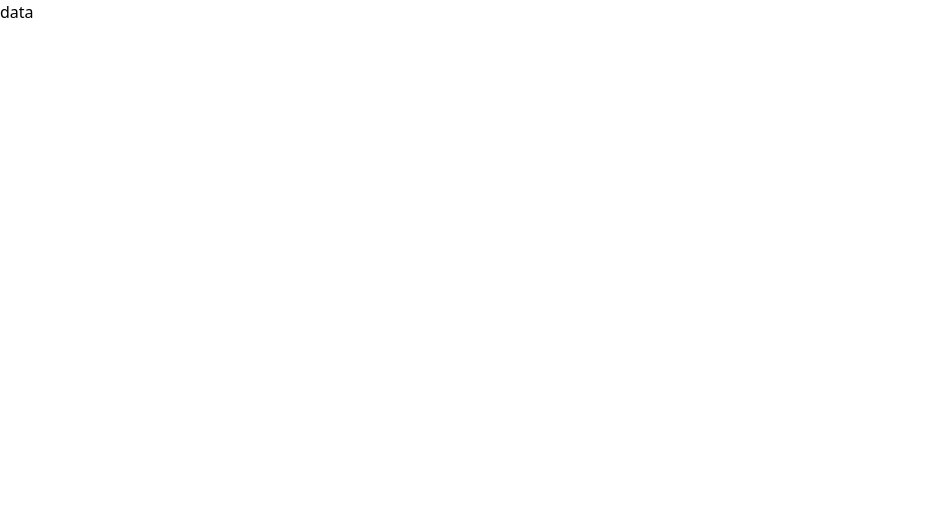
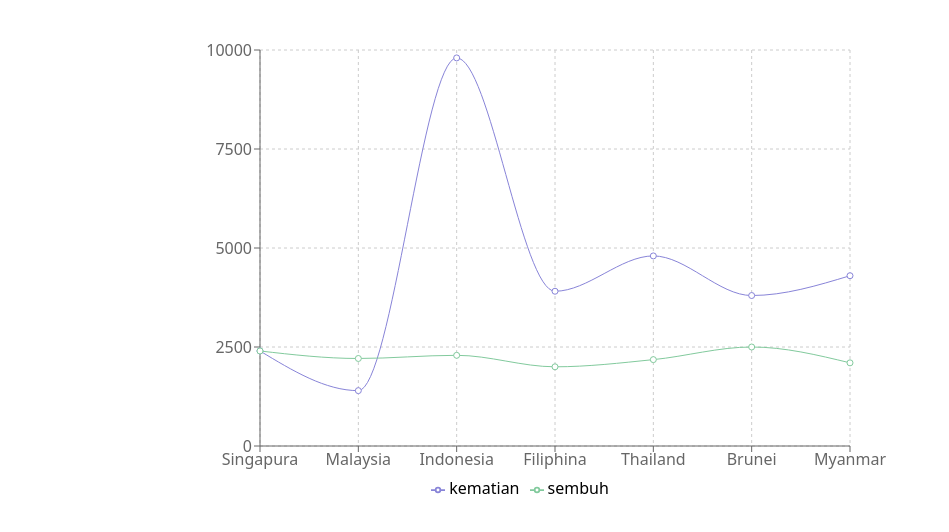
Before and after one commit to uyyoq/Kabar-Covid, a Next.js app: page /graphic in a window 1280 px wide. Shown: the top 532 px of the page, without its empty margins (0-949 px from the left). Built offline with nearby package versions, Linux system fonts and the light colour scheme.

Commit message:
add charts

```diff
--- a/pages/graphic.js
+++ b/pages/graphic.js
@@ -1,9 +1,50 @@
+import {
+  LineChart, Line, XAxis, YAxis, CartesianGrid, Tooltip, Legend,
+} from 'recharts';
 
+const data = [
+  {
+   negara:'Singapura',kematian: 2400, sembuh: 2400,
+  },
+  {
+   negara: 'Malaysia', kematian: 1398, sembuh: 2210,
+  },
+  {
+   negara: 'Indonesia', kematian: 9800, sembuh: 2290,
+  },
+  {
+   negara: 'Filiphina',kematian: 3908, sembuh: 2000,
+  },
+  {
+   negara: 'Thailand',kematian: 4800, sembuh: 2181,
+  },
+  {
+   negara: 'Brunei',kematian: 3800, sembuh: 2500,
+  },
+  {
+   negara: 'Myanmar',kematian: 4300, sembuh: 2100,
+  },
+];
 
 const Graphic = () => {
   return(
     <div>
-      <h1>data</h1>
+      <LineChart
+        width={1000}
+        height={500}
+        data={data}
+        margin={{
+          top: 50, left: 200, right: 150,
+        }}
+      >
+        <CartesianGrid strokeDasharray="3 3" />
+        <XAxis dataKey="negara" />
+        <YAxis />
+        <Tooltip />
+        <Legend />
+        <Line type="monotone" dataKey="kematian" stroke="#8884d8" activeDot={{ r: 8 }} />
+        <Line type="monotone" dataKey="sembuh" stroke="#82ca9d" />
+      </LineChart>
     </div>
   )
 }
```
